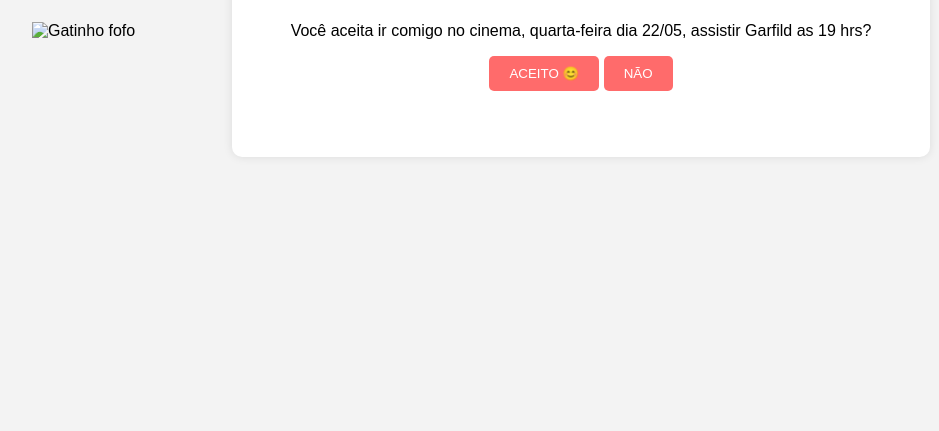
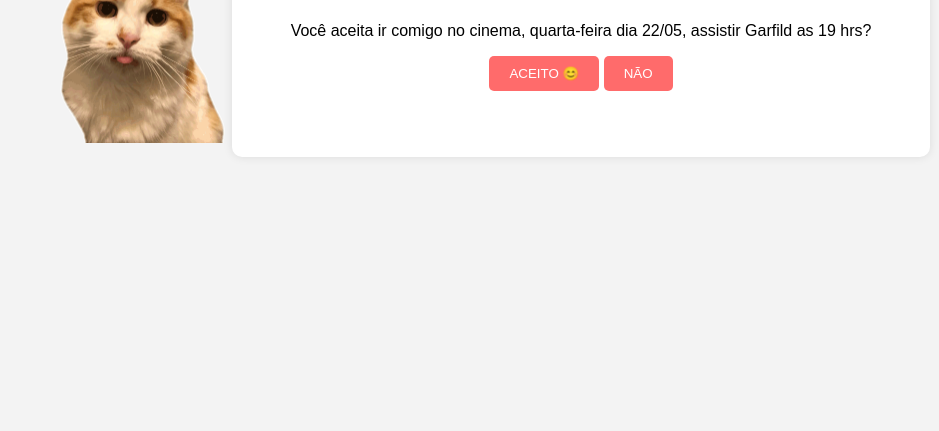
Before and after one commit to Hiroshi1401/Hiroshi1401.github.io, a plain HTML site: page index.html in a window 1280 px wide. Shown: the part 369-800 px from the top of the page, without its empty margins (169-1108 px from the left). Drawn offline with Linux system fonts and the light colour scheme.

Commit message:
initial commit

```diff
--- a/index.html
+++ b/index.html
@@ -9,7 +9,7 @@
     <link rel="stylesheet" href="styles.css">
 </head>
 <body>
-    <img src="" alt="Gatinho fofo" class="gif">
+    <img src=".gatinho.gif" alt="Gatinho fofo" class="gif">
   <div class="container">
     <h1>Convite do Teteuso pro meu amorzinho..❤️</h1>
     <div class="situation">
```
